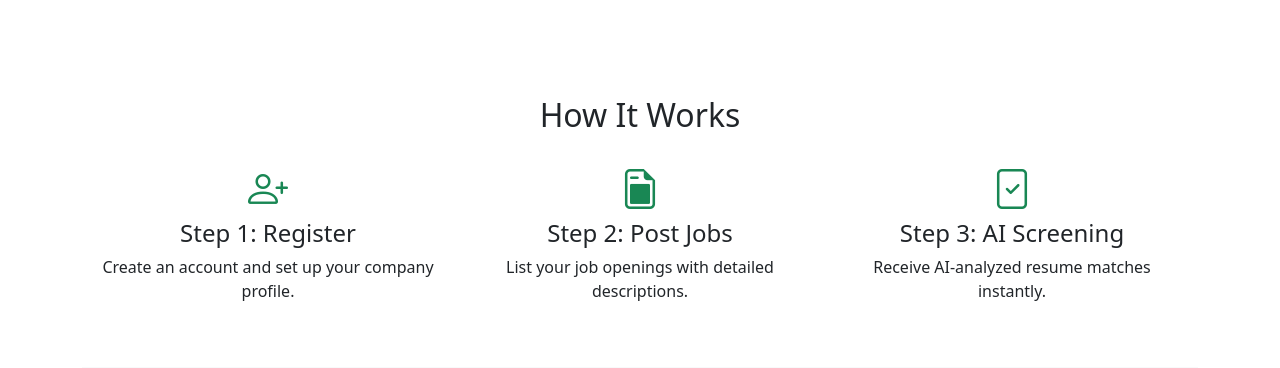
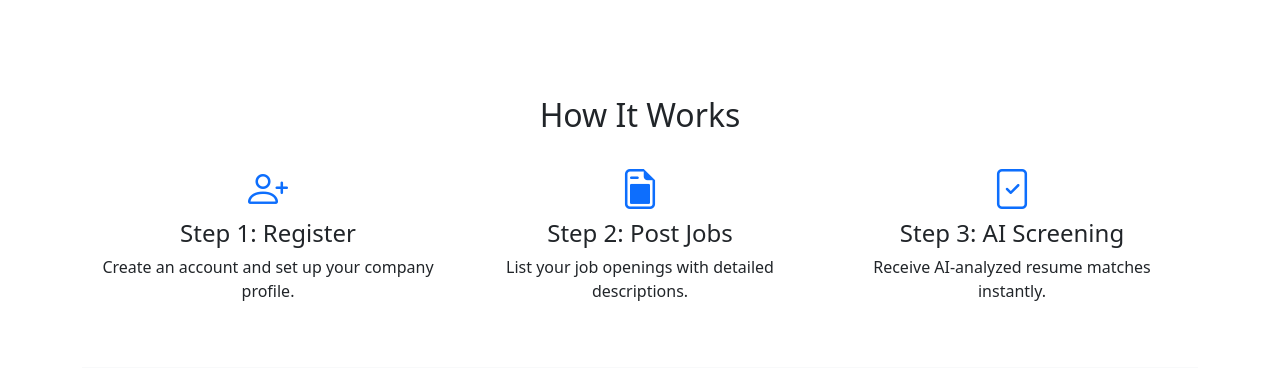
Before and after one commit to nishanlimbuchemjong/AI-Resume-Scanner, a Flask app: page / in a window 1280 px wide. Shown: the part 1419-1787 px from the top of the page. Run offline with Flask 3, Linux system fonts and the light colour scheme; some libraries are stand-ins or nearby versions.

Commit message:
icons color changed from success to primary i.e. green to blue

```diff
--- a/templates/landing_page.html
+++ b/templates/landing_page.html
@@ -101,17 +101,17 @@
             <h2 class="text-center mb-4">How It Works</h2>
             <div class="row">
                 <div class="col-md-4 text-center">
-                    <i class="bi bi-person-plus fs-1 text-success"></i>
+                    <i class="bi bi-person-plus fs-1 text-primary"></i>
                     <h4>Step 1: Register</h4>
                     <p>Create an account and set up your company profile.</p>
                 </div>
                 <div class="col-md-4 text-center">
-                    <i class="bi bi-file-earmark-post fs-1 text-success"></i>
+                    <i class="bi bi-file-earmark-post fs-1 text-primary"></i>
                     <h4>Step 2: Post Jobs</h4>
                     <p>List your job openings with detailed descriptions.</p>
                 </div>
                 <div class="col-md-4 text-center">
-                    <i class="bi bi-file-check fs-1 text-success"></i>
+                    <i class="bi bi-file-check fs-1 text-primary"></i>
                     <h4>Step 3: AI Screening</h4>
                     <p>Receive AI-analyzed resume matches instantly.</p>
                 </div>
```
